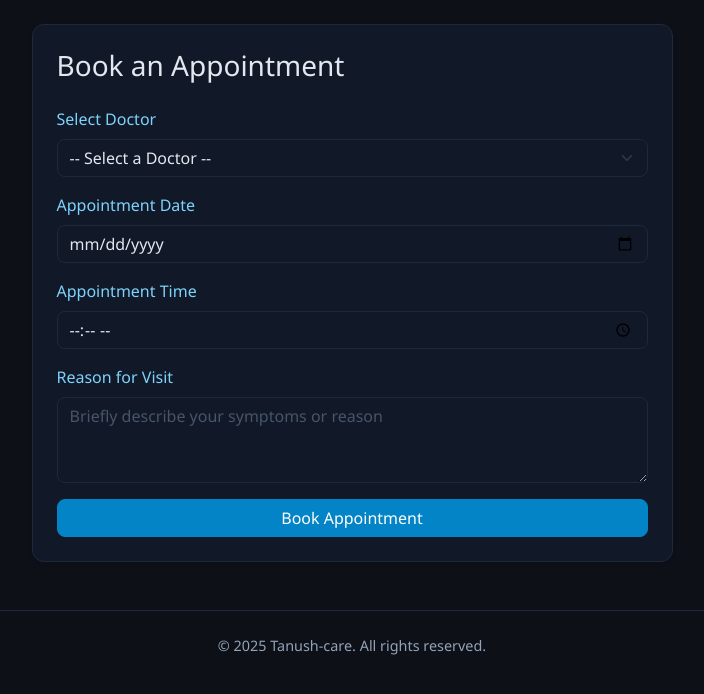
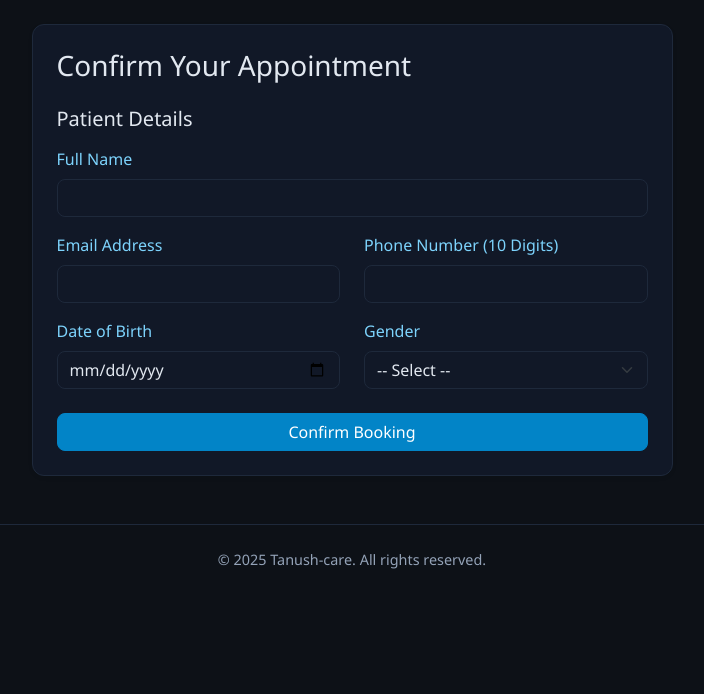
Before and after one commit to kaadi247/tanush-care, a Flask app: template templates/book_appointment.html in a window 1280 px wide. Shown: the part 65-759 px from the top of the page, without its empty margins (288-992 px from the left). Run offline with Flask 3, Linux system fonts and the light colour scheme; the template is opened without the code that fills it, so the values that code supplies are empty.

Commit message:
concurrent appointment booking finished

```diff
--- a/app.py
+++ b/app.py
@@ -1,6 +1,7 @@
 from datetime import datetime, timedelta, date
 from flask import Flask, render_template, request, redirect, url_for, flash
 from db_connect import get_db_connection
+import mysql.connector
 
 app = Flask(__name__)
 app.secret_key = "super_secret_key_for_flash_messages"
@@ -102,12 +103,92 @@ def login():
 def dashboard():
     return render_template('dashboard.html')
 
+import mysql.connector # Make sure you import this at the top of app.py to catch the IntegrityError!
+
 @app.route('/book', methods=['GET', 'POST'])
 def book_appointment():
+    conn = get_db_connection()
+    if not conn:
+        return "Database connection failed", 500
+    cursor = conn.cursor(dictionary=True)
+
+    # --- POST REQUEST: Process the Booking ---
     if request.method == 'POST':
-        flash("Appointment booked successfully!", "success")
-        return redirect(url_for('dashboard'))
-    return render_template('book_appointment.html')
+        slot_id = request.form.get('slot_id')
+        name = request.form.get('patient_name')
+        email = request.form.get('patient_email')
+        phone = request.form.get('patient_phone')
+        dob = request.form.get('patient_dob')
+        gender = request.form.get('patient_sex')
+
+        try:
+            # 1. Start Transaction (Concurrency Control)
+            conn.start_transaction()
+
+            # 2. Check for existing patient
+            cursor.execute("""
+                SELECT patientID FROM Patient
+                WHERE name = %s AND email = %s AND phone = %s AND dob = %s
+            """, (name, email, phone, dob))
+            existing_patient = cursor.fetchone()
+
+            if existing_patient:
+                patient_id = existing_patient['patientID']
+            else:
+                # 3. Insert new patient if not found
+                cursor.execute("""
+                    INSERT INTO Patient (name, email, phone, dob, gender)
+                    VALUES (%s, %s, %s, %s, %s)
+                """, (name, email, phone, dob, gender))
+                # Grab the ID of the patient we just inserted
+                patient_id = cursor.lastrowid
+
+            # 4. Create the Appointment
+            cursor.execute("""
+                INSERT INTO Appointment (slotID, patientID)
+                VALUES (%s, %s)
+            """, (slot_id, patient_id))
+
+            # If no errors occurred, commit the transaction!
+            conn.commit()
+            flash("Appointment booked successfully!", "success")
+            return redirect(url_for('dashboard'))
+
+        except mysql.connector.IntegrityError:
+            # CONCURRENCY TRIGGERED! Another user took this exact slotID
+            conn.rollback()
+            flash("Sorry! This slot was just booked by someone else. Please pick another time.", "danger")
+            return redirect(url_for('doctors'))
+
+        except Exception as e:
+            conn.rollback()
+            flash(f"Booking failed: Please ensure all details are correct. Error: {e}", "danger")
+            return redirect(url_for('doctors'))
+
+        finally:
+            cursor.close()
+            conn.close()
+
+    # --- GET REQUEST: Show the Form ---
+    slot_id = request.args.get('slot_id')
+    if not slot_id:
+        flash("Please select a valid time slot first.", "warning")
+        return redirect(url_for('doctors'))
+
+    # Fetch the details of the slot so the user knows what they are booking
+    cursor.execute("""
+        SELECT ds.time, ds.date, d.doctorName, h.hospitalName
+        FROM DoctorSlots ds
+        JOIN Doctor d ON ds.doctorID = d.doctorID
+        JOIN Hospital h ON d.hospitalID = h.hospitalID
+        WHERE ds.slotID = %s
+    """, (slot_id,))
+    slot_details = cursor.fetchone()
+
+    cursor.close()
+    conn.close()
+
+    return render_template('book_appointment.html', slot_id=slot_id, details=slot_details)
 
 @app.route('/doctor/<int:doctor_id>', methods=['GET'])
 def doctor_profile(doctor_id):
--- a/templates/book_appointment.html
+++ b/templates/book_appointment.html
@@ -1,46 +1,61 @@
 {% extends "base.html" %}
 
 {% block content %}
-
 <div class="row justify-content-center">
     <div class="col-md-7">
         <div class="card shadow-sm">
             <div class="card-body p-4">
-                <h3 class="card-title mb-4">Book an Appointment</h3>
+                <h3 class="card-title mb-3">Confirm Your Appointment</h3>
+
+                {% if details %}
+                <div class="alert alert-info">
+                    <strong>Booking for:</strong> {{ details.doctorName }} at {{ details.hospitalName }}<br>
+                    <strong>Date & Time:</strong> {{ details.date }} at {{ details.time }}
+                </div>
+                {% endif %}
+
                 <form action="/book" method="POST">
+                    <input type="hidden" name="slot_id" value="{{ slot_id }}">
+
+                    <h5 class="mt-4 mb-3">Patient Details</h5>
 
                     <div class="mb-3">
-                        <label class="form-label">Select Doctor</label>
-                        <select class="form-select" name="doctor_id" required>
-                            <option value="">-- Select a Doctor --</option>
-                            <option value="1">Dr. Priya Sharma — Cardiologist</option>
-                            <option value="2">Dr. Rohan Mehta — Neurologist</option>
-                            <option value="3">Dr. Aisha Khan — Dermatologist</option>
-                            <option value="4">Dr. James Lee — Pediatrician</option>
-                        </select>
+                        <label class="form-label">Full Name</label>
+                        <input type="text" class="form-control" name="patient_name" required>
                     </div>
 
-                    <div class="mb-3">
-                        <label class="form-label">Appointment Date</label>
-                        <input type="date" class="form-control" name="appointment_date" required>
+                    <div class="row mb-3">
+                        <div class="col-md-6">
+                            <label class="form-label">Email Address</label>
+                            <input type="email" class="form-control" name="patient_email" required>
+                        </div>
+                        <div class="col-md-6">
+                            <label class="form-label">Phone Number (10 Digits)</label>
+                            <input type="tel" class="form-control" name="patient_phone" pattern="[0-9]{10}" required>
+                        </div>
                     </div>
 
-                    <div class="mb-3">
-                        <label class="form-label">Appointment Time</label>
-                        <input type="time" class="form-control" name="appointment_time" required>
+                    <div class="row mb-4">
+                        <div class="col-md-6">
+                            <label class="form-label">Date of Birth</label>
+                            <input type="date" class="form-control" name="patient_dob" required>
+                        </div>
+                        <div class="col-md-6">
+                            <label class="form-label">Gender</label>
+                            <select class="form-select" name="patient_sex" required>
+                                <option value="">-- Select --</option>
+                                <option value="Male">Male</option>
+                                <option value="Female">Female</option>
+                                <option value="Other">Other</option>
+                            </select>
+                        </div>
                     </div>
 
-                    <div class="mb-3">
-                        <label class="form-label">Reason for Visit</label>
-                        <textarea class="form-control" name="reason" rows="3" placeholder="Briefly describe your symptoms or reason"></textarea>
-                    </div>
-
-                    <button type="submit" class="btn btn-primary w-100">Book Appointment</button>
+                    <button type="submit" class="btn btn-primary w-100">Confirm Booking</button>
 
                 </form>
             </div>
         </div>
     </div>
 </div>
-
 {% endblock %}
```
